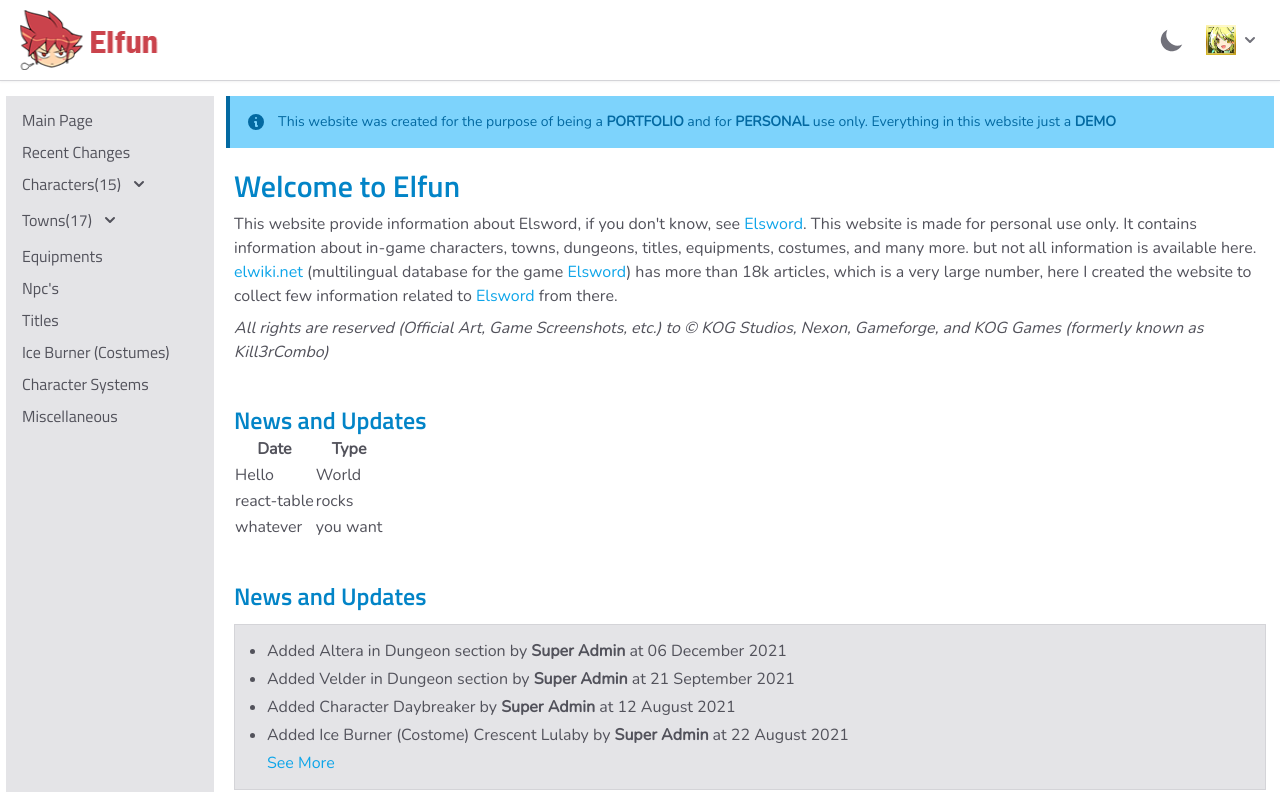
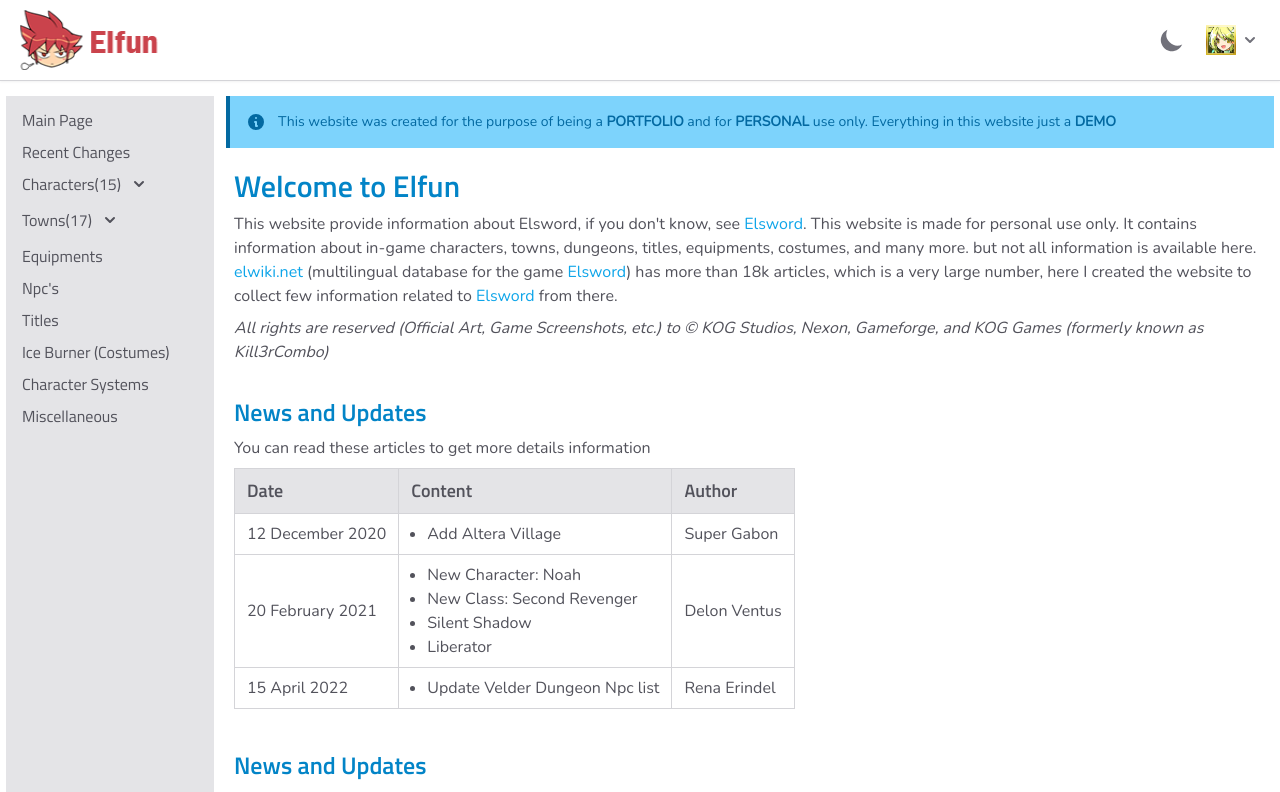
Before and after one commit to kukuhBaiquni/elfun, a Next.js app: page / in a window 1280 px wide. Shown: the top 792 px of the page. Built offline with nearby package versions, Linux system fonts and the light colour scheme.

Commit message:
styling table and give interactive

```diff
--- a/src/components/home-static/recently-added.jsx
+++ b/src/components/home-static/recently-added.jsx
@@ -1,32 +1,49 @@
+/* eslint-disable react/prop-types */
+/* eslint-disable react/display-name */
 import { useMemo } from 'react'
-import Link from 'next/link'
+// import Link from 'next/link'
 import Table from 'components/table'
 
 export default function News() {
   const data = useMemo(() => [{
-    col1: 'Hello',
-    col2: 'World',
+    date: '12 December 2020',
+    content: ['Add Altera Village'],
+    author: 'Super Gabon',
   }, {
-    col1: 'react-table',
-    col2: 'rocks',
+    date: '20 February 2021',
+    content: ['New Character: Noah', 'New Class: Second Revenger', 'Silent Shadow', 'Liberator'],
+    author: 'Delon Ventus',
   }, {
-    col1: 'whatever',
-    col2: 'you want',
+    date: '15 April 2022',
+    content: ['Update Velder Dungeon Npc list'],
+    author: 'Rena Erindel',
   }], [])
 
   const columns = useMemo(() => [{
     Header: 'Date',
-    accessor: 'col1',
+    accessor: 'date',
   }, {
-    Header: 'Type',
-    accessor: 'col2',
+    Header: 'Content',
+    accessor: 'content',
+    Cell: ({ value }) => (
+      <ul className='list-disc'>
+        {value.map((item) => <li className='ml-4' key={item}>{item}</li>)}
+      </ul>
+    ),
+  }, {
+    Header: 'Author',
+    accessor: 'author',
   }], [])
 
   return (
-    <div className='mt-10'>
+    <div className='mt-8'>
       <h3 className='text-2xl font-semibold font-titillium dark:text-sky-400 text-sky-600'>News and Updates</h3>
-
-      <Table columns={columns} data={data} />
+      <p className='my-2'>
+        You can read these articles to get more details information
+      </p>
+      <div className='max-w-screen-lg overflow-x-auto'>
+        <Table columns={columns} data={data} />
+      </div>
     </div>
   )
 }
--- a/src/components/table/index.jsx
+++ b/src/components/table/index.jsx
@@ -11,14 +11,14 @@ export default function Table(props) {
     rows,
     prepareRow,
   } = tableInstance
+
   return (
-  // apply the table props
-    <table {...getTableProps()}>
+    <table {...getTableProps()} className='border-collapse min-w-max'>
       <thead>
         {headerGroups.map((headerGroup, i) => (
           <tr key={i} {...headerGroup.getHeaderGroupProps()}>
             {headerGroup.headers.map((column, j) => (
-              <th key={j} {...column.getHeaderProps()}>
+              <th className='px-3 py-2 text-left font-titillium text-lg border border-gray-300 dark:border-gray-600 bg-gray-200 dark:bg-gray-700' key={j} {...column.getHeaderProps()}>
                 { column.render('Header') }
               </th>
             ))}
@@ -31,7 +31,7 @@ export default function Table(props) {
           return (
             <tr key={i} {...row.getRowProps()}>
               { row.cells.map((cell, j) => (
-                <td key={j} {...cell.getCellProps()}>
+                <td className='px-3 py-2 text-left border border-gray-300 dark:border-gray-600' key={j} {...cell.getCellProps()}>
                   { cell.render('Cell') }
                 </td>
               ))}
```
